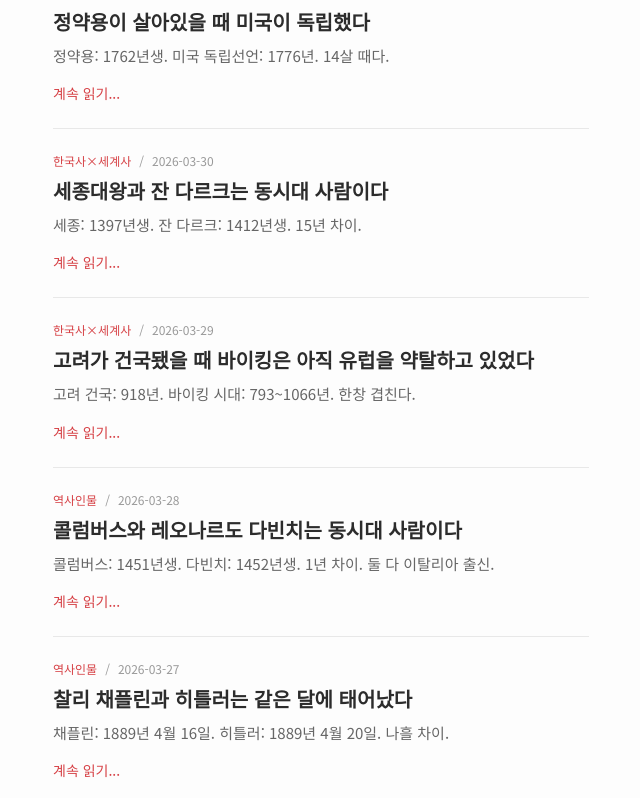
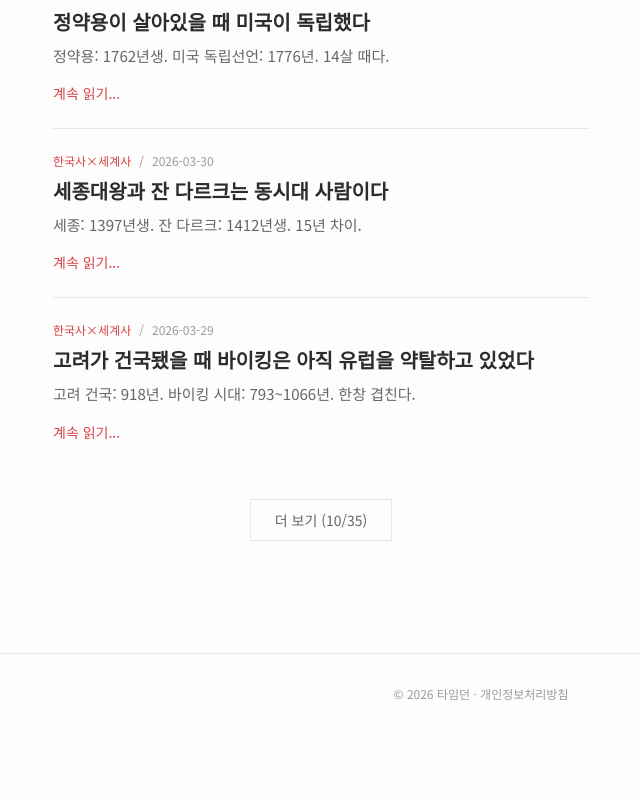
Before and after one commit to donebystudio-kor/timedone, a Next.js app: page / in a window 1280 px wide. Shown: the part 1694-2492 px from the top of the page, without its empty margins (159-799 px from the left). After the commit the page ends 2428 px from the top, so only its background shows below. Built offline with nearby package versions, Linux system fonts and the light colour scheme.

Commit message:
feat: 홈 페이징 처리 (10개씩 + 더 보기 버튼)
- 페이지당 10개씩 표시, "더 보기" 클릭으로 추가 로드
- 카테고리 변경 시 페이지 초기화
- 현재/전체 포스트 수 표시

Co-Authored-By: Claude Opus 4.6 <noreply@anthropic.com>

```diff
--- a/components/HomeClient.tsx
+++ b/components/HomeClient.tsx
@@ -11,8 +11,11 @@ const FEATURED_SLUGS = [
   "guillotine-starwars",
 ];
 
+const POSTS_PER_PAGE = 10;
+
 export default function HomeClient({ posts }: { posts: Post[] }) {
   const [activeCategory, setActiveCategory] = useState("all");
+  const [page, setPage] = useState(1);
 
   const sortedPosts = [...posts].sort(
     (a, b) => new Date(b.date).getTime() - new Date(a.date).getTime()
@@ -27,8 +30,17 @@ export default function HomeClient({ posts }: { posts: Post[] }) {
       ? sortedPosts
       : sortedPosts.filter((p) => p.category === activeCategory);
 
+  const totalPages = Math.ceil(filteredPosts.length / POSTS_PER_PAGE);
+  const pagedPosts = filteredPosts.slice(0, page * POSTS_PER_PAGE);
+  const hasMore = page < totalPages;
+
   // 랜덤 포스트
   const randomSlug = posts[Math.floor(Math.random() * posts.length)]?.slug;
+
+  const handleCategoryChange = (categoryId: string) => {
+    setActiveCategory(categoryId);
+    setPage(1);
+  };
 
   return (
     <div>
@@ -59,7 +71,7 @@ export default function HomeClient({ posts }: { posts: Post[] }) {
       <div className="flex items-center justify-between mb-6 border-b border-[#e8e8e8] pb-3">
         <div className="flex flex-wrap gap-2">
           <button
-            onClick={() => setActiveCategory("all")}
+            onClick={() => handleCategoryChange("all")}
             className={`text-xs px-3 py-1.5 rounded-full transition-colors ${
               activeCategory === "all"
                 ? "bg-[#2c2c2c] text-white"
@@ -73,7 +85,7 @@ export default function HomeClient({ posts }: { posts: Post[] }) {
             return (
               <button
                 key={cat.id}
-                onClick={() => setActiveCategory(cat.id)}
+                onClick={() => handleCategoryChange(cat.id)}
                 className={`text-xs px-3 py-1.5 rounded-full transition-colors ${
                   activeCategory === cat.id
                     ? "bg-[#2c2c2c] text-white"
@@ -95,10 +107,22 @@ export default function HomeClient({ posts }: { posts: Post[] }) {
 
       {/* 포스트 목록 */}
       <div>
-        {filteredPosts.map((post) => (
+        {pagedPosts.map((post) => (
           <PostCard key={post.slug} post={post} />
         ))}
       </div>
+
+      {/* 더 보기 */}
+      {hasMore && (
+        <div className="text-center mt-8 pb-4">
+          <button
+            onClick={() => setPage((p) => p + 1)}
+            className="text-sm text-[#666] border border-[#e8e8e8] px-6 py-2.5 hover:border-[#d64045] hover:text-[#d64045] transition-colors"
+          >
+            더 보기 ({pagedPosts.length}/{filteredPosts.length})
+          </button>
+        </div>
+      )}
     </div>
   );
 }
```
